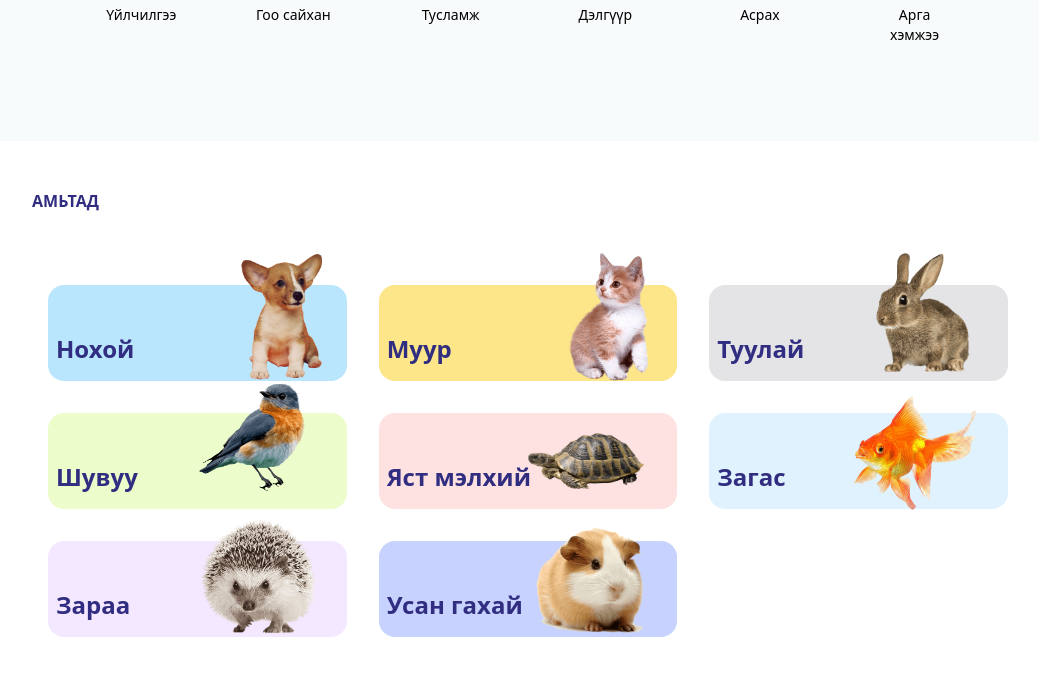
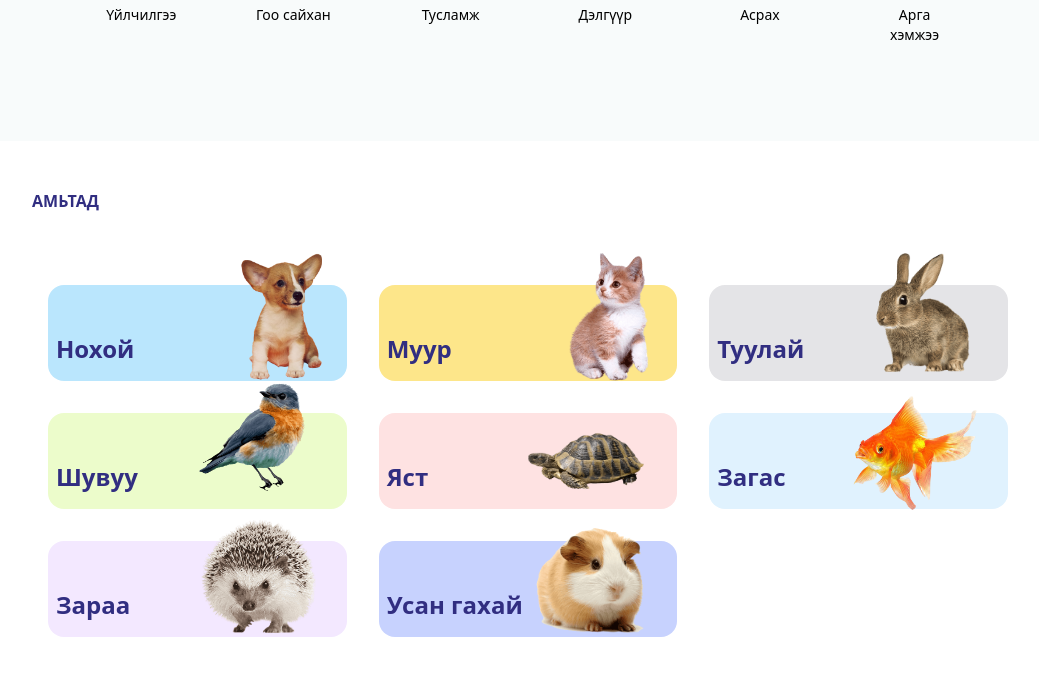
Before and after one commit to Munguu0623/many_site, a website: page index.html in a window 1280 px wide. Shown: the part 915-1591 px from the top of the page, without its empty margins (112-1151 px from the left). Drawn offline with Linux system fonts and the light colour scheme.

Commit message:
pull test

```diff
--- a/index.html
+++ b/index.html
@@ -399,7 +399,7 @@
           />
           <a href="" class="bg-red-100 z-10 w-full mt-8 mb-0 mx-4 rounded-2xl">
             <h1 class="font-bold text-2xl text-indigo-900 absolute mt-12 ml-2">
-              Яст мэлхий
+              Яст
             </h1>
           </a>
         </div>
```
